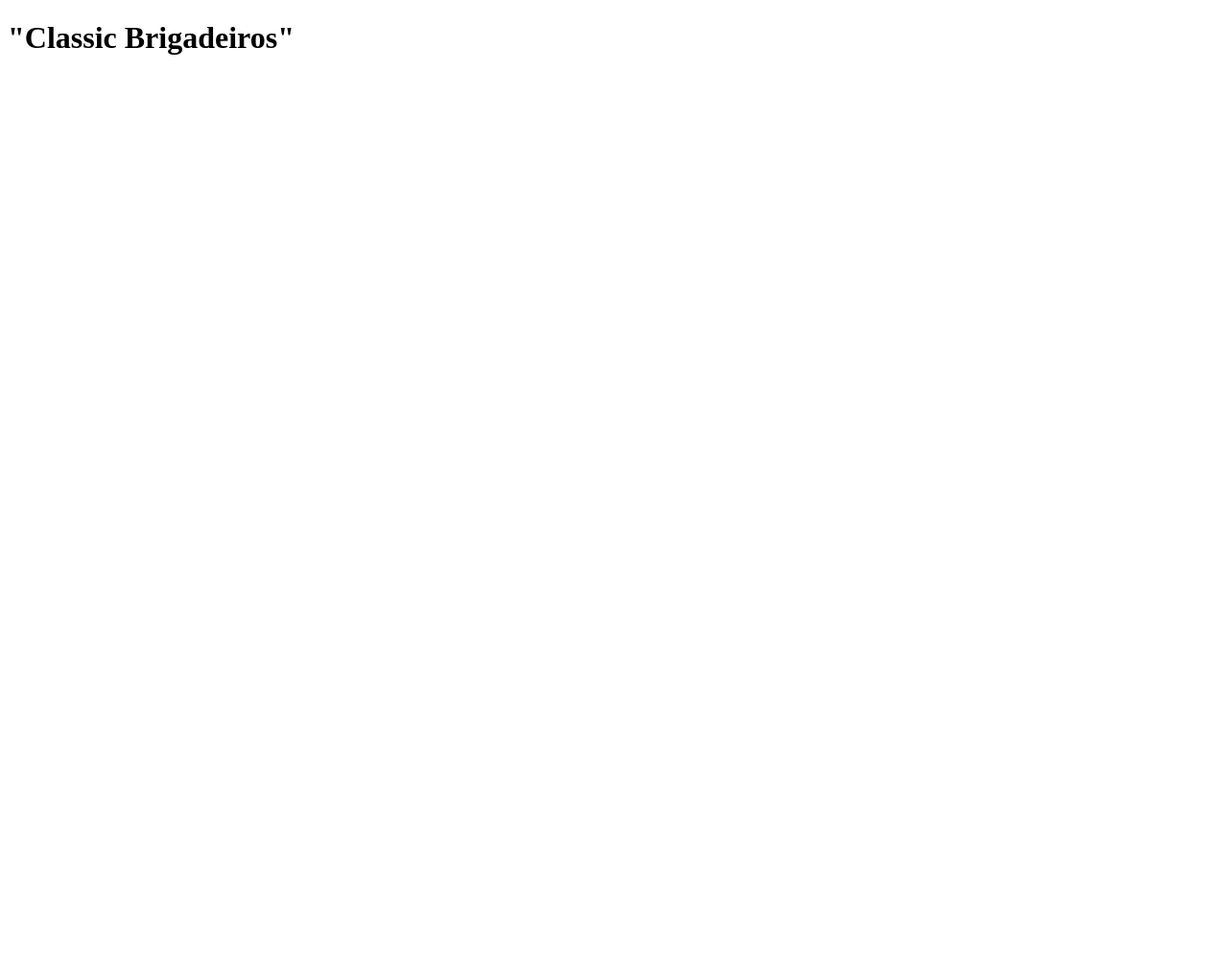
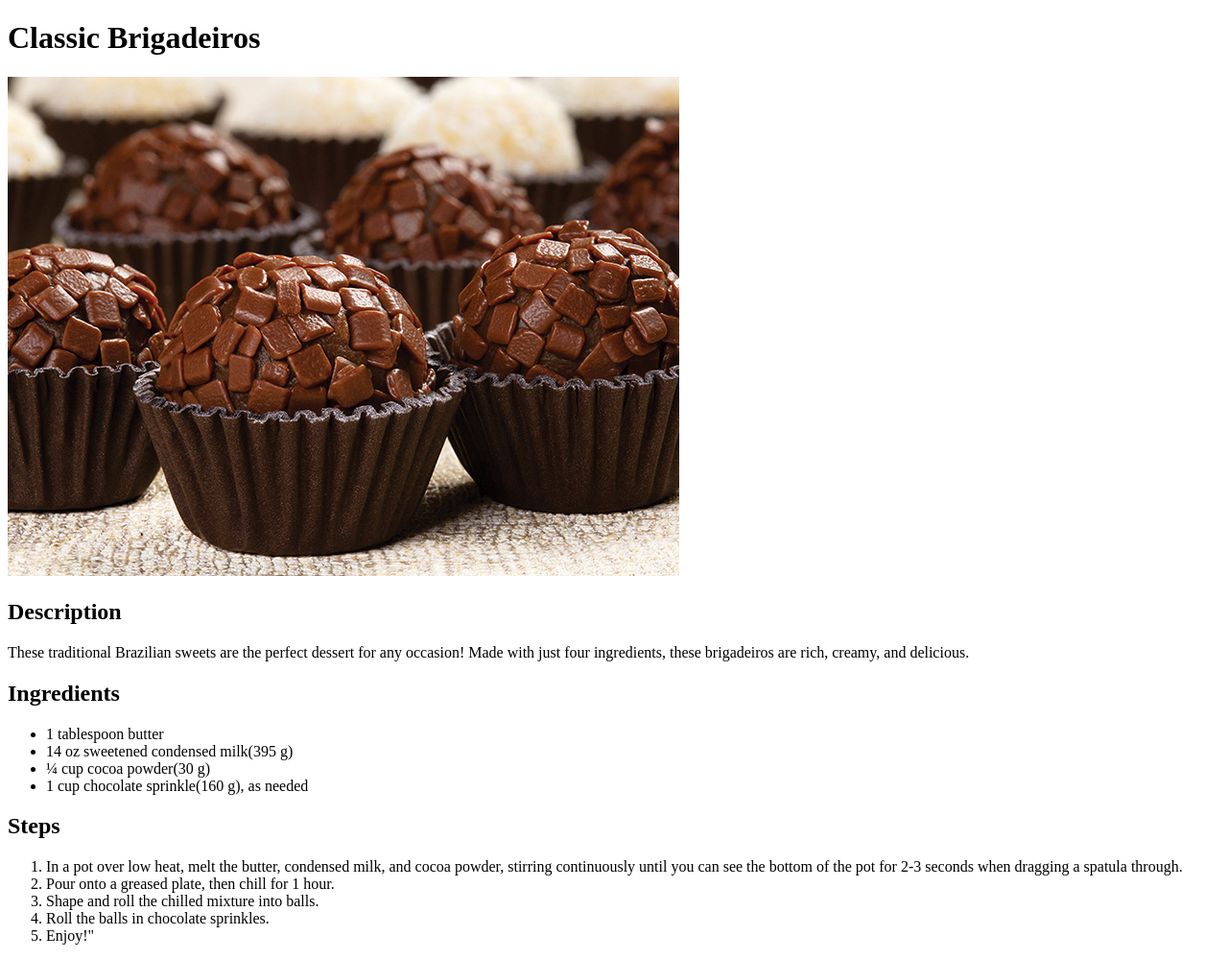
Before and after one commit to pucudev/odin-recipes, a plain HTML site: page recipes/brigadeiro.html in a window 1280 px wide. Shown: the whole page at 96% size. Before the commit the page ends 800 px from the top, so only its background shows below. Drawn offline with Linux system fonts and the light colour scheme.

Commit message:
Add brigadeiro recipe

```diff
--- a/recipes/brigadeiro.html
+++ b/recipes/brigadeiro.html
@@ -6,6 +6,26 @@
     <title>Document</title>
 </head>
 <body>
-    <h1>"Classic Brigadeiros"</h1>
+    <h1>Classic Brigadeiros</h1>
+    <img src="./brigadeiro.jpg">
+    <h2>Description
+    </h2>
+    These traditional Brazilian sweets are the perfect dessert for any occasion! Made with just four ingredients, these brigadeiros are rich, creamy, and delicious.
+    <h2>Ingredients</h2>
+    <ul>
+        <li>1 tablespoon butter</li>
+        <li>14 oz sweetened condensed milk(395 g)</li>
+        <li>¼ cup cocoa powder(30 g)</li>
+        <li>1 cup chocolate sprinkle(160 g), as needed</li>
+    </ul>
+    <h2>Steps
+    </h2>
+    <ol>
+        <li>In a pot over low heat, melt the butter, condensed milk, and cocoa powder, stirring continuously until you can see the bottom of the pot for 2-3 seconds when dragging a spatula through.</li>
+        <li>Pour onto a greased plate, then chill for 1 hour.</li>
+        <li>Shape and roll the chilled mixture into balls.</li>
+        <li>Roll the balls in chocolate sprinkles.</li>
+        <li>Enjoy!"</li>
+    </ol>
 </body>
 </html>
```
Also changed, not shown: recipes/brigadeiro.jpg (added).
